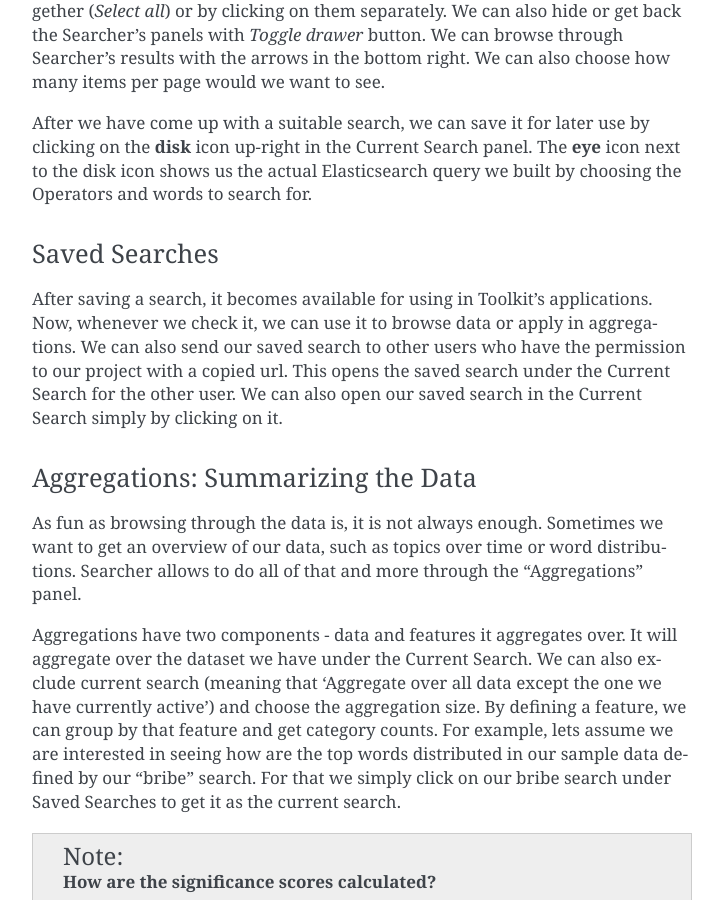
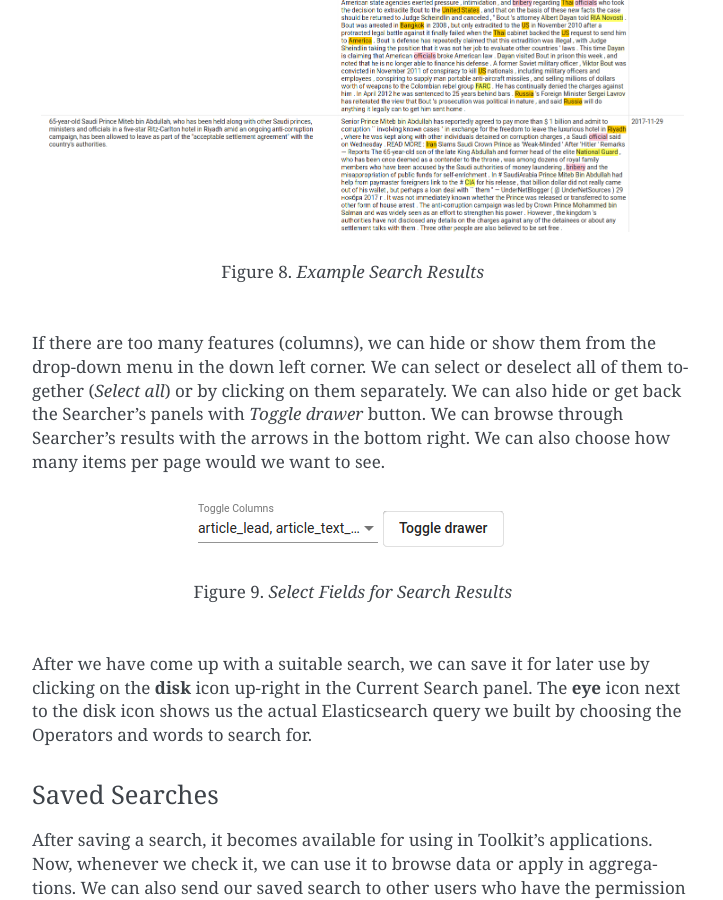
Before and after one commit to texta-tk/texta-tk.github.io, a Sphinx documentation site: the page built from source/gui.rst, in a window 1280 px wide and 900 px high, scrolled down 6076 px. Shown: the whole window, without its empty margins (388-1111 px from the left). Built offline with Sphinx 7.4.7, drawn with Linux system fonts in a browser that asks for light colours; formulas are drawn with MathJax 3; some of the changed text lies outside the part shown.

Commit message:
Update gui.rst

```diff
--- a/source/gui.rst
+++ b/source/gui.rst
@@ -139,7 +139,7 @@
 
 .. _figure-8:
 
-.. image:: images/search_results.png
+.. figure:: images/search_results.png
     :width: 100 %
 
     Figure 8. *Example Search Results*
@@ -148,7 +148,7 @@
 
 .. _figure-9:
 
-.. image:: images/search_results_toggle.png
+.. figure:: images/search_results_toggle.png
 
     Figure 9. *Select Fields for Search Results*
 
@@ -291,7 +291,7 @@
 
 .. _figure-12:
 
-.. image:: images/tagger_result.png
+.. figure:: images/tagger_result.png
     :width: 100 %
 
     Figure 12. *Bribe_tag tagger*
@@ -329,7 +329,7 @@
 
 .. _figure-14:
 
-.. image:: images/created_tagger_group.png
+.. figure:: images/created_tagger_group.png
     :width: 100 %
 
     Figure 14. *Created Tagger Group*
```
